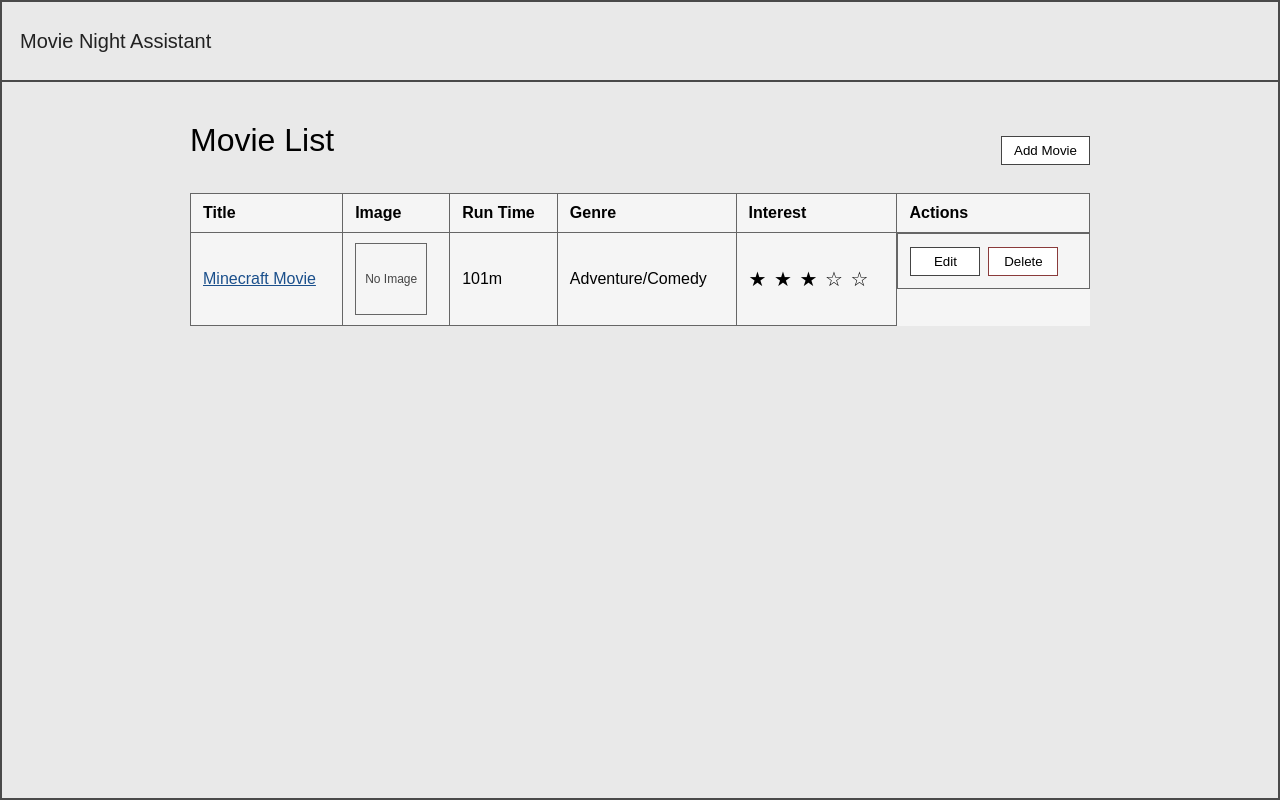
After one commit to OblativeShielding/family-flick-coordinator, a Flask app: page /movies in a window 1280 px wide. The commit adds this page. Run offline with Flask 3, Linux system fonts and the light colour scheme.

Commit message:
Build temporary movie CRUD manager UI.
Add movie list/details routes and in-memory CRUD actions, then implement modal-based add/edit flows with cleaner table actions and single-row 5-star rating display for teammate-friendly testing.

```diff
--- a/static/style.css
+++ b/static/style.css
@@ -87,3 +87,175 @@ body {
     color: #4a90e2;
     font-weight: 600;
 }
+
+.movie-main {
+    padding: 40px;
+    justify-content: center;
+}
+
+.movie-list-section,
+.movie-details-section {
+    width: 900px;
+}
+
+.movie-list-section h2,
+.movie-details-section h2 {
+    margin: 0 0 20px 0;
+    font-size: 32px;
+    font-weight: normal;
+}
+
+.movie-list-header {
+    display: flex;
+    justify-content: space-between;
+    align-items: center;
+    margin-bottom: 14px;
+}
+
+.form-actions {
+    margin-top: 6px;
+    display: flex;
+    align-items: center;
+    gap: 10px;
+}
+
+.movie-table {
+    width: 100%;
+    border-collapse: collapse;
+    background: #f5f5f5;
+}
+
+.movie-table th,
+.movie-table td {
+    border: 1px solid #666;
+    padding: 10px 12px;
+    text-align: left;
+    vertical-align: middle;
+}
+
+.movie-link {
+    color: #1a4f8b;
+    text-decoration: underline;
+}
+
+.movie-thumb {
+    width: 70px;
+    height: 70px;
+    border: 1px solid #666;
+    object-fit: cover;
+}
+
+.movie-thumb-placeholder {
+    display: flex;
+    align-items: center;
+    justify-content: center;
+    font-size: 12px;
+    color: #444;
+}
+
+.row-actions {
+    display: flex;
+    align-items: center;
+    gap: 8px;
+    min-height: 34px;
+}
+
+.row-actions form {
+    margin: 0;
+}
+
+button {
+    padding: 6px 12px;
+    border: 1px solid #444;
+    background: #fff;
+    cursor: pointer;
+}
+
+.movie-card {
+    border: 1px solid #666;
+    background: #f5f5f5;
+    padding: 16px;
+    margin-bottom: 16px;
+}
+
+.stars-display {
+    font-size: 20px;
+    letter-spacing: 1px;
+}
+
+.row-action-button {
+    min-width: 70px;
+    padding: 6px 12px;
+    text-align: center;
+}
+
+.delete-button {
+    border-color: #8a3b3b;
+}
+
+.details-image {
+    width: 110px;
+    height: 110px;
+    margin-bottom: 12px;
+}
+
+.details-actions {
+    display: flex;
+    gap: 10px;
+    align-items: center;
+}
+
+.back-link {
+    margin-left: 12px;
+    color: #1a4f8b;
+}
+
+.modal-overlay {
+    position: fixed;
+    inset: 0;
+    background: rgba(0, 0, 0, 0.35);
+    display: flex;
+    align-items: center;
+    justify-content: center;
+    z-index: 1000;
+}
+
+.hidden {
+    display: none;
+}
+
+.modal-card {
+    width: 420px;
+    max-width: 90%;
+    border: 1px solid #666;
+    background: #f5f5f5;
+    padding: 16px;
+}
+
+.modal-card h3 {
+    margin: 0 0 12px 0;
+    font-size: 24px;
+    font-weight: normal;
+}
+
+#movie-form {
+    display: flex;
+    flex-direction: column;
+    gap: 8px;
+}
+
+#movie-form label {
+    font-size: 14px;
+}
+
+#movie-form input,
+#movie-form select {
+    border: 1px solid #666;
+    background: #fff;
+    padding: 8px;
+    font-size: 14px;
+}
+
+.secondary-button {
+    background: #efefef;
+}
--- /dev/null
+++ b/templates/movie_list.html
@@ -0,0 +1,179 @@
+<!DOCTYPE html>
+<html lang="en">
+<head>
+    <meta charset="UTF-8">
+    <meta name="viewport" content="width=device-width, initial-scale=1.0">
+    <title>Movie Night Assistant - Movie List</title>
+    <link rel="stylesheet" href="{{ url_for('static', filename='style.css') }}">
+</head>
+<body>
+    <div class="page-wrapper">
+        <header class="top-bar">
+            <h1>Movie Night Assistant</h1>
+        </header>
+
+        <main class="main-content movie-main">
+            <section class="movie-list-section">
+                <div class="movie-list-header">
+                    <h2>Movie List</h2>
+                    <button type="button" id="open-add-modal">Add Movie</button>
+                </div>
+
+                <table class="movie-table">
+                    <thead>
+                        <tr>
+                            <th>Title</th>
+                            <th>Image</th>
+                            <th>Run Time</th>
+                            <th>Genre</th>
+                            <th>Interest</th>
+                            <th>Actions</th>
+                        </tr>
+                    </thead>
+                    <tbody>
+                        {% for movie in movies %}
+                        <tr>
+                            <td>
+                                <a class="movie-link" href="{{ url_for('movie_details', movie_id=movie.id) }}">
+                                    {{ movie.title }}
+                                </a>
+                            </td>
+                            <td>
+                                {% if movie.image_url %}
+                                <img class="movie-thumb" src="{{ movie.image_url }}" alt="{{ movie.title }} poster">
+                                {% else %}
+                                <div class="movie-thumb movie-thumb-placeholder">No Image</div>
+                                {% endif %}
+                            </td>
+                            <td>{{ movie.run_time }}m</td>
+                            <td>{{ movie.genre }}</td>
+                            <td>
+                                <span class="stars-display">
+                                    {% for star in range(1, 6) %}
+                                        {% if star <= movie.interest %}&#9733;{% else %}&#9734;{% endif %}
+                                    {% endfor %}
+                                </span>
+                            </td>
+                            <td class="row-actions">
+                                <button
+                                    type="button"
+                                    class="row-action-button edit-movie-button"
+                                    data-id="{{ movie.id }}"
+                                    data-title="{{ movie.title }}"
+                                    data-run-time="{{ movie.run_time }}"
+                                    data-genre="{{ movie.genre }}"
+                                    data-image-url="{{ movie.image_url }}"
+                                    data-interest="{{ movie.interest }}"
+                                >
+                                    Edit
+                                </button>
+                                <form action="{{ url_for('remove_movie', movie_id=movie.id) }}" method="post">
+                                    <button class="row-action-button delete-button" type="submit">Delete</button>
+                                </form>
+                            </td>
+                        </tr>
+                        {% endfor %}
+                    </tbody>
+                </table>
+            </section>
+        </main>
+    </div>
+
+    <div id="movie-modal" class="modal-overlay hidden">
+        <div class="modal-card">
+            <h3 id="modal-title">Add Movie</h3>
+            <form id="movie-form" action="{{ url_for('add_movie') }}" method="post">
+                <label for="movie-title">Title</label>
+                <input id="movie-title" type="text" name="title" required>
+
+                <label for="movie-runtime">Runtime (minutes)</label>
+                <input id="movie-runtime" type="number" name="run_time" min="1" required>
+
+                <label for="movie-genre">Genre</label>
+                <input id="movie-genre" type="text" name="genre" required>
+
+                <label for="movie-image-url">Image URL (optional)</label>
+                <input id="movie-image-url" type="url" name="image_url" placeholder="https://...">
+
+                <label for="movie-interest">Rating (1-5)</label>
+                <select id="movie-interest" name="interest">
+                    {% for rating in range(1, 6) %}
+                    <option value="{{ rating }}">{{ rating }}</option>
+                    {% endfor %}
+                </select>
+
+                <div class="form-actions">
+                    <button id="save-movie-button" type="submit">Add Movie</button>
+                    <button type="button" id="cancel-modal-button" class="secondary-button">Cancel</button>
+                </div>
+            </form>
+        </div>
+    </div>
+
+    <script>
+        const modal = document.getElementById("movie-modal");
+        const openAddModalButton = document.getElementById("open-add-modal");
+        const cancelModalButton = document.getElementById("cancel-modal-button");
+        const modalTitle = document.getElementById("modal-title");
+        const movieForm = document.getElementById("movie-form");
+        const saveMovieButton = document.getElementById("save-movie-button");
+        const titleInput = document.getElementById("movie-title");
+        const runtimeInput = document.getElementById("movie-runtime");
+        const genreInput = document.getElementById("movie-genre");
+        const imageUrlInput = document.getElementById("movie-image-url");
+        const interestInput = document.getElementById("movie-interest");
+        const editButtons = document.querySelectorAll(".edit-movie-button");
+
+        function openModal() {
+            modal.classList.remove("hidden");
+        }
+
+        function closeModal() {
+            modal.classList.add("hidden");
+        }
+
+        function configureAddMode() {
+            modalTitle.textContent = "Add Movie";
+            movieForm.action = "{{ url_for('add_movie') }}";
+            saveMovieButton.textContent = "Add Movie";
+            titleInput.value = "";
+            runtimeInput.value = "";
+            genreInput.value = "";
+            imageUrlInput.value = "";
+            interestInput.value = "1";
+        }
+
+        function configureEditMode(button) {
+            const movieId = button.dataset.id;
+            modalTitle.textContent = "Edit Movie";
+            movieForm.action = `/movies/${movieId}/edit`;
+            saveMovieButton.textContent = "Save Changes";
+            titleInput.value = button.dataset.title || "";
+            runtimeInput.value = button.dataset.runTime || "";
+            genreInput.value = button.dataset.genre || "";
+            imageUrlInput.value = button.dataset.imageUrl || "";
+            interestInput.value = button.dataset.interest || "1";
+        }
+
+        openAddModalButton.addEventListener("click", () => {
+            configureAddMode();
+            openModal();
+        });
+
+        cancelModalButton.addEventListener("click", closeModal);
+
+        modal.addEventListener("click", (event) => {
+            if (event.target === modal) {
+                closeModal();
+            }
+        });
+
+        editButtons.forEach((button) => {
+            button.addEventListener("click", () => {
+                configureEditMode(button);
+                openModal();
+            });
+        });
+    </script>
+</body>
+</html>
```
Also changed, not shown: run.py (+88 -1 lines), templates/movie_details.html (added, +48 -0 lines).
